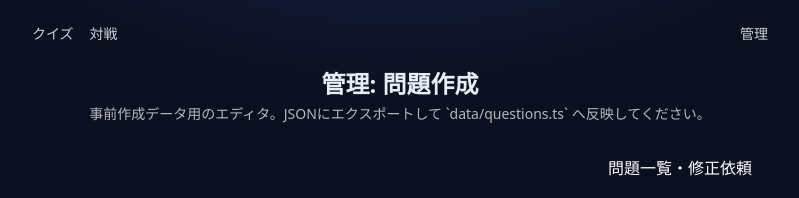
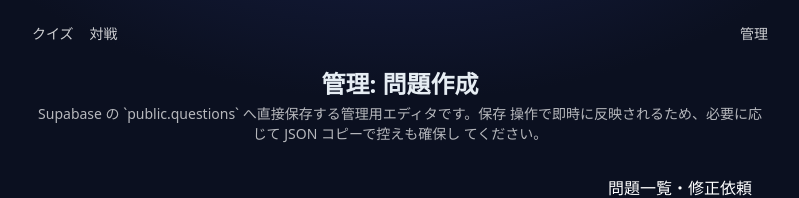
Before and after one commit to Yohei0206/gpt5-nano-quiz, a Next.js app: page /admin in a window 1280 px wide. Shown: the top 198 px of the page, without its empty margins (240-1039 px from the left). Built offline with nearby package versions, Linux system fonts and the light colour scheme; no server answers.

Commit message:
Update admin header to reflect Supabase flow (#11)

```diff
--- a/app/admin/page.tsx
+++ b/app/admin/page.tsx
@@ -616,8 +616,9 @@ export default function AdminPage() {
       <header className="text-center">
         <h1 className="text-2xl font-bold">管理: 問題作成</h1>
         <p className="text-white/70 text-sm mt-1">
-          事前作成データ用のエディタ。JSONにエクスポートして `data/questions.ts`
-          へ反映してください。
+          Supabase の `public.questions` へ直接保存する管理用エディタです。保存
+          操作で即時に反映されるため、必要に応じて JSON コピーで控えも確保し
+          てください。
         </p>
       </header>
       <div className="flex justify-end">
```
